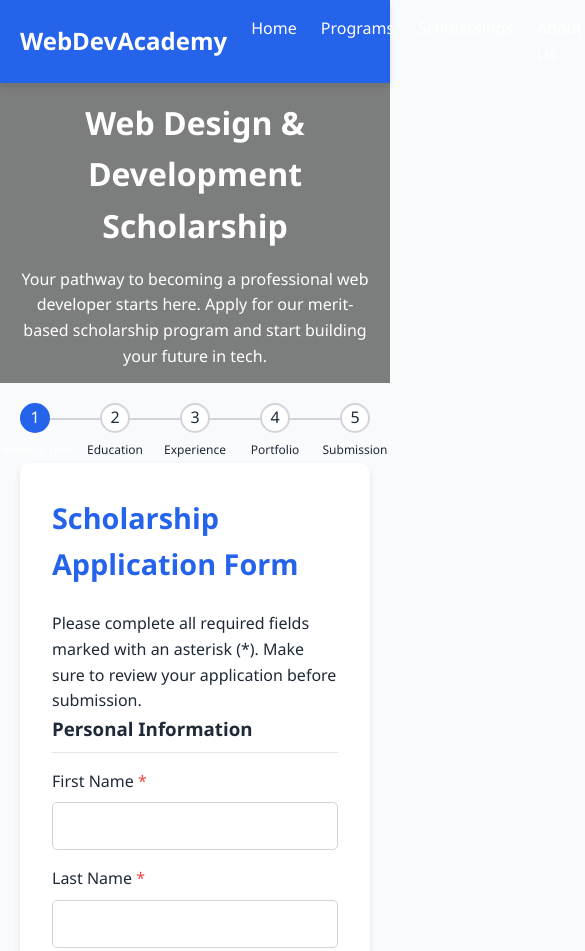
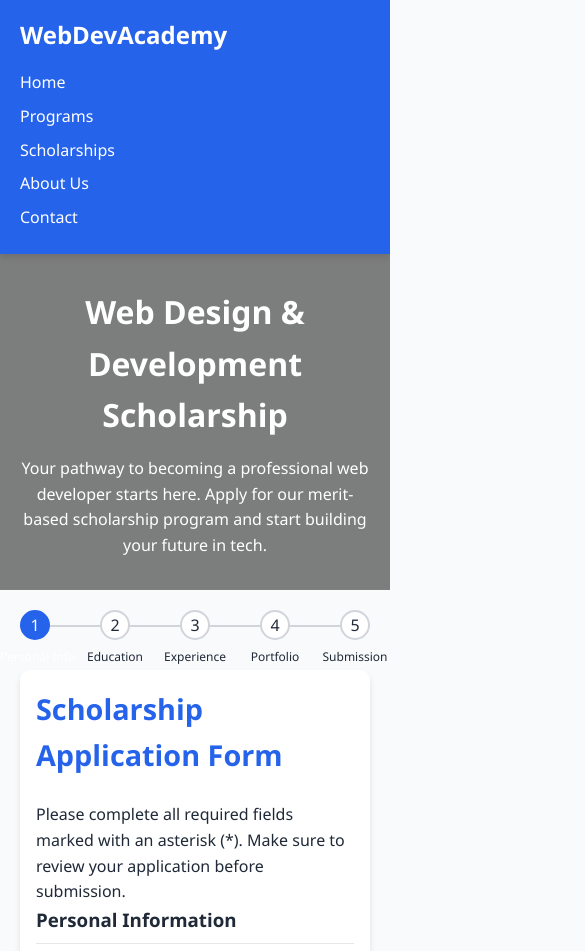
Before and after one commit to ION-USER-pi/PetProject005, a plain HTML site: page index.html in a window 390 px wide. Shown: the top 951 px of the page, 585 px wide, since content can reach past the window. Drawn offline with Linux system fonts and the light colour scheme.

Commit message:
Fixed bug in index.html

```diff
--- a/index.html
+++ b/index.html
@@ -2,8 +2,7 @@
 <html lang="en">
 <head>
     <meta charset="UTF-8">
-    <meta name="viewport" content="width=device-width, initial-scale=1.0">
-    <title>petproject005</title>
+    <meta name="viewport" content="width=device-width, initial-scale=1.0, maximum-scale=1.0, user-scalable=no">    <title>petproject005</title>
     <style>
         :root {
             --primary-color: #2563eb;
@@ -299,7 +298,76 @@
             padding-top: 1rem;
             border-top: 1px solid #4b5563;
         }
+        @media (max-width: 768px) {
+            header .container {
+                flex-direction: column;
+                align-items: flex-start;
+            }
 
+            nav ul {
+                flex-direction: column;
+                margin-top: 1rem;
+                width: 100%;
+            }
+
+            nav ul li {
+                margin-left: 0;
+                margin-bottom: 0.5rem;
+            }
+        }
+
+        @media (max-width: 768px) {
+            .hero {
+                padding: 2rem 1rem;
+                height: auto;
+                min-height: 200px;
+            }
+
+            .hero h1 {
+                font-size: 1.8rem;
+            }
+
+            .hero p {
+                font-size: 1rem;
+            }
+        }
+
+        @media (max-width: 768px) {
+            .progress-step {
+                margin-bottom: 50px;
+            }
+
+            .step-label {
+                font-size: 0.7rem;
+                white-space: normal;
+                text-align: center;
+                width: 70px;
+                left: 50%;
+                transform: translateX(-50%);
+            }
+        }
+
+        @media (max-width: 768px) {
+            .form-container {
+                padding: 1rem;
+            }
+
+            /* Make sure phone inputs don't overflow */
+            input[type="tel"] {
+                width: 100%;
+                max-width: 100%;
+            }
+
+            /* Ensure buttons don't overflow in form actions */
+            .form-actions {
+                flex-direction: column;
+                gap: 1rem;
+            }
+
+            .form-actions button {
+                width: 100%;
+            }
+        }
         /* Responsive styles */
         @media (max-width: 768px) {
             .form-row {
```
